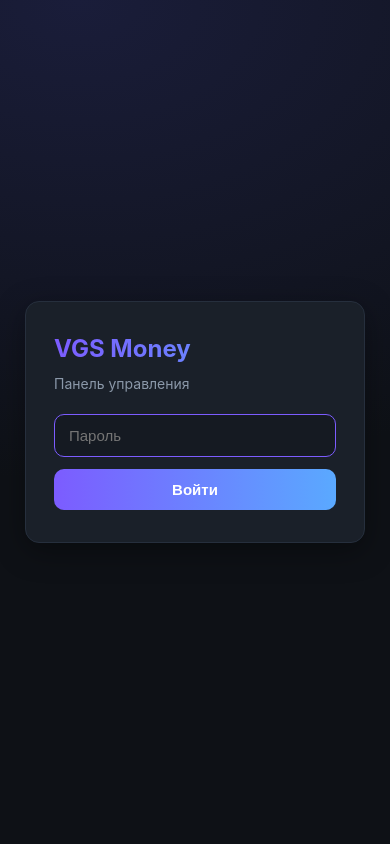
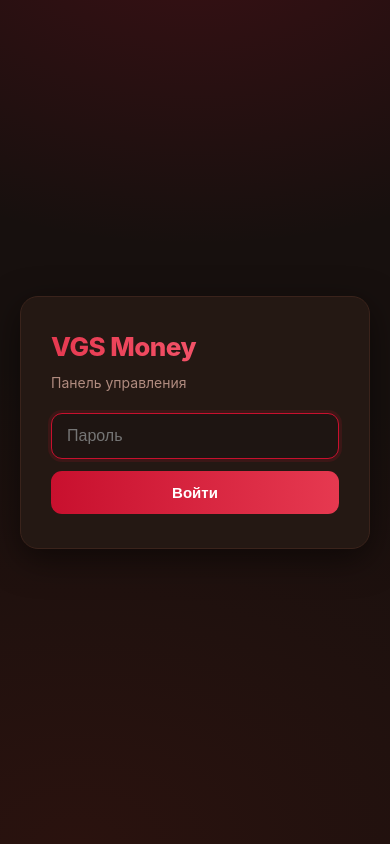
Before and after one commit to Biomistik-Official/pay-tg-bot, a FastAPI app: page /login in a window 390 px wide. Run offline with FastAPI, Linux system fonts and the light colour scheme; parts of the project's set-up code (start-up, migrations or seed data) failed here and were passed over.

Commit message:
Add mobile topbar with menu toggle functionality and update styles for responsiveness

```diff
--- a/dashboard/static/style.css
+++ b/dashboard/static/style.css
@@ -1,18 +1,23 @@
-/* --- палитра и базовые стили --- */
+/* ─────────────────────────────────────────────
+   VGS Money — тема «Makima»: тёплый тёмно-коричневый
+   фон, глубокий кровавый красный акцент.
+   ───────────────────────────────────────────── */
 :root {
-  --bg: #0e1116;
-  --bg-2: #151a22;
-  --panel: #1a2029;
-  --panel-2: #212936;
-  --border: #262f3d;
-  --text: #e6edf3;
-  --muted: #8b98a9;
-  --accent: #7c5cff;
-  --accent-2: #5aa9ff;
-  --ok: #2ecc71;
-  --warn: #f5a524;
-  --err: #ef4444;
-  --shadow: 0 8px 30px rgba(0,0,0,0.35);
+  --bg: #17100e;          /* тёплый чёрно-коричневый */
+  --bg-2: #1e1512;        /* панель фона */
+  --panel: #241813;       /* карточки */
+  --panel-2: #2e1d17;     /* строки таблиц / hover-шапки */
+  --border: #3a231b;      /* тёплая граница */
+  --text: #f2e4de;        /* тёплый белый */
+  --muted: #b08b7f;       /* приглушённый розово-коричневый */
+  --accent: #c8102e;      /* кровавый красный (Makima) */
+  --accent-2: #e63950;    /* яркий алый */
+  --accent-soft: rgba(200,16,46,0.14);
+  --ok: #4fbf87;
+  --warn: #e0a54b;
+  --err: #e63950;
+  --shadow: 0 10px 34px rgba(0,0,0,0.5);
+  --radius: 14px;
 }
 
 * { box-sizing: border-box; }
@@ -24,106 +29,125 @@ html, body {
   font-family: -apple-system, BlinkMacSystemFont, "Segoe UI", Roboto,
                "Helvetica Neue", Arial, sans-serif;
   font-size: 14px;
-  height: 100%;
+  min-height: 100%;
+  -webkit-text-size-adjust: 100%;
 }
 
 body { display: flex; min-height: 100vh; }
-
 a { color: var(--accent-2); text-decoration: none; }
 
-/* --- Логин --- */
+/* тонкий тёплый скроллбар глобально */
+::-webkit-scrollbar { width: 10px; height: 10px; }
+::-webkit-scrollbar-thumb { background: var(--border); border-radius: 10px; }
+::-webkit-scrollbar-thumb:hover { background: #4d2c22; }
+
+/* ── Логин ── */
 .login-body {
   display: flex;
   align-items: center;
   justify-content: center;
-  background: radial-gradient(1200px 800px at 20% 0%, #1a1d3a 0%, #0e1116 60%);
+  background:
+    radial-gradient(900px 600px at 50% -10%, rgba(200,16,46,0.20) 0%, transparent 55%),
+    radial-gradient(1200px 800px at 20% 100%, #2a120e 0%, var(--bg) 60%);
+  padding: 20px;
 }
 .login-card {
   background: var(--panel);
   border: 1px solid var(--border);
-  padding: 32px 28px;
-  border-radius: 14px;
-  width: 340px;
+  padding: 34px 30px;
+  border-radius: 18px;
+  width: 100%;
+  max-width: 360px;
   box-shadow: var(--shadow);
   display: flex; flex-direction: column; gap: 12px;
 }
 .login-logo {
-  font-size: 24px; font-weight: 700;
-  background: linear-gradient(90deg, var(--accent), var(--accent-2));
+  font-size: 26px; font-weight: 800; letter-spacing: -0.02em;
+  background: linear-gradient(90deg, var(--accent-2), #ff6b7f);
   -webkit-background-clip: text; background-clip: text; color: transparent;
 }
 .login-sub { color: var(--muted); margin-bottom: 10px; }
 .login-card input {
-  padding: 12px 14px;
+  padding: 13px 15px;
   background: var(--bg-2);
   color: var(--text);
   border: 1px solid var(--border);
-  border-radius: 10px;
+  border-radius: 11px;
   outline: none;
-  font-size: 15px;
+  font-size: 16px; /* 16px — чтобы iOS не зумил при фокусе */
 }
-.login-card input:focus { border-color: var(--accent); }
+.login-card input:focus { border-color: var(--accent); box-shadow: 0 0 0 3px var(--accent-soft); }
 .login-card button {
-  padding: 12px;
+  padding: 13px;
   background: linear-gradient(90deg, var(--accent), var(--accent-2));
-  color: white; border: 0; border-radius: 10px;
-  font-weight: 600; cursor: pointer; font-size: 15px;
+  color: white; border: 0; border-radius: 11px;
+  font-weight: 700; cursor: pointer; font-size: 15px;
+  transition: filter 0.15s;
 }
+.login-card button:hover { filter: brightness(1.1); }
 .login-err { color: var(--err); font-size: 13px; }
 
-/* --- Sidebar --- */
+/* ── Sidebar ── */
 .sidebar {
-  width: 220px;
-  background: var(--bg-2);
+  width: 224px;
+  background: linear-gradient(180deg, var(--bg-2), #180f0c);
   border-right: 1px solid var(--border);
   padding: 18px 12px;
   display: flex; flex-direction: column;
   gap: 6px;
   position: sticky; top: 0; height: 100vh;
+  flex-shrink: 0;
+  z-index: 50;
 }
 .brand {
-  font-size: 20px; font-weight: 700;
+  font-size: 21px; font-weight: 800; letter-spacing: -0.02em;
   padding: 6px 10px 18px;
-  background: linear-gradient(90deg, var(--accent), var(--accent-2));
+  background: linear-gradient(90deg, var(--accent-2), #ff7a8c);
   -webkit-background-clip: text; background-clip: text; color: transparent;
 }
-.brand span { color: transparent; }
 .nav-btn {
   background: transparent; color: var(--text);
   border: 0; text-align: left;
-  padding: 10px 12px;
-  border-radius: 8px;
+  padding: 11px 13px;
+  border-radius: 10px;
   cursor: pointer;
   font-size: 14px;
+  transition: background 0.15s;
 }
 .nav-btn:hover { background: var(--panel); }
 .nav-btn.active {
-  background: linear-gradient(90deg, rgba(124,92,255,0.18), rgba(90,169,255,0.12));
-  color: white;
+  background: linear-gradient(90deg, var(--accent-soft), rgba(230,57,80,0.06));
+  color: #fff;
   box-shadow: inset 0 0 0 1px var(--border);
 }
 .logout { margin-top: auto; }
 .logout button {
   width: 100%;
-  padding: 9px; border-radius: 8px;
+  padding: 10px; border-radius: 10px;
   background: transparent;
   color: var(--muted);
   border: 1px solid var(--border);
   cursor: pointer;
+  transition: all 0.15s;
 }
 .logout button:hover { color: var(--err); border-color: var(--err); }
 
-/* --- Main --- */
+/* мобильная верхняя панель — скрыта на десктопе */
+.topbar { display: none; }
+
+/* ── Main ── */
 main {
   flex: 1;
   padding: 22px 28px 40px;
   overflow-x: hidden;
+  min-width: 0;
 }
-h1 { font-size: 22px; margin: 0 0 18px; }
+h1 { font-size: 23px; margin: 0 0 18px; letter-spacing: -0.01em; }
 h2 { font-size: 15px; margin: 0 0 12px; color: var(--muted); font-weight: 500; }
 
 .tab { display: none; }
-.tab.active { display: block; }
+.tab.active { display: block; animation: fade 0.2s ease; }
+@keyframes fade { from { opacity: 0; transform: translateY(4px); } to { opacity: 1; transform: none; } }
 
 .cards {
   display: grid;
@@ -298,15 +330,90 @@ tbody tr.no-hover:hover { background: transparent; cursor: default; }
 .modal-close {
   position: absolute; top: 10px; right: 12px;
   background: transparent; border: 0; color: var(--muted);
-  font-size: 24px; cursor: pointer;
+  font-size: 28px; cursor: pointer; line-height: 1;
 }
 .modal-close:hover { color: var(--text); }
 
 .u-head { display: flex; flex-wrap: wrap; gap: 20px; margin-bottom: 16px; }
-.u-head .kv { min-width: 140px; }
+.u-head .kv { min-width: 130px; }
 .u-head .kv .k { color: var(--muted); font-size: 11px; text-transform: uppercase; }
 .u-head .kv .v { font-size: 15px; margin-top: 2px; }
 
-/* --- Скроллбар для панелей --- */
-.table-wrap::-webkit-scrollbar { height: 10px; width: 10px; }
-.table-wrap::-webkit-scrollbar-thumb { background: var(--border); border-radius: 10px; }
+/* ═══════════════════════════════════════════════
+   Адаптив под планшет / телефон
+   ═══════════════════════════════════════════════ */
+@media (max-width: 860px) {
+  body { flex-direction: column; }
+
+  /* Прячем боковое меню, показываем верхнюю панель */
+  .sidebar {
+    position: fixed;
+    top: 0; left: 0; bottom: 0;
+    width: 260px;
+    height: 100vh;
+    transform: translateX(-100%);
+    transition: transform 0.25s ease;
+    box-shadow: var(--shadow);
+  }
+  body.menu-open .sidebar { transform: translateX(0); }
+
+  .topbar {
+    display: flex;
+    align-items: center;
+    gap: 12px;
+    padding: 12px 16px;
+    background: var(--bg-2);
+    border-bottom: 1px solid var(--border);
+    position: sticky; top: 0; z-index: 40;
+  }
+  .topbar .burger {
+    background: var(--panel);
+    border: 1px solid var(--border);
+    color: var(--text);
+    width: 42px; height: 42px;
+    border-radius: 10px;
+    font-size: 20px; cursor: pointer;
+    display: flex; align-items: center; justify-content: center;
+    flex-shrink: 0;
+  }
+  .topbar .tb-title {
+    font-size: 18px; font-weight: 800;
+    background: linear-gradient(90deg, var(--accent-2), #ff7a8c);
+    -webkit-background-clip: text; background-clip: text; color: transparent;
+  }
+
+  /* Затемняющий оверлей при открытом меню */
+  .menu-overlay {
+    display: none;
+    position: fixed; inset: 0;
+    background: rgba(0,0,0,0.5);
+    z-index: 45;
+  }
+  body.menu-open .menu-overlay { display: block; }
+
+  main { padding: 16px 14px 40px; }
+  h1 { font-size: 20px; margin-bottom: 14px; }
+
+  .grid-2 { grid-template-columns: 1fr; }
+  .cards { grid-template-columns: repeat(auto-fit, minmax(140px, 1fr)); gap: 10px; }
+  .card .value { font-size: 22px; }
+
+  .toolbar input { min-width: 0; width: 100%; }
+  .toolbar { gap: 8px; }
+  .toolbar select, .toolbar input, .toolbar button { font-size: 15px; }
+  .counter { margin-left: 0; width: 100%; }
+
+  .table-wrap { max-height: none; }
+  .quests-list { grid-template-columns: 1fr; }
+  .log-view { height: 60vh; }
+
+  .modal { padding: 18px 16px; border-radius: 14px; }
+  .modal-back { padding: 12px; }
+}
+
+@media (max-width: 460px) {
+  .cards { grid-template-columns: 1fr 1fr; }
+  .card .value { font-size: 20px; }
+  h1 { font-size: 18px; }
+  main { padding: 14px 10px 40px; }
+}
```
Also changed, not shown: other parts of dashboard/static/style.css (+54 -46 lines), dashboard/static/app.js (+22 -12 lines), dashboard/templates/index.html (+7 -0 lines).
